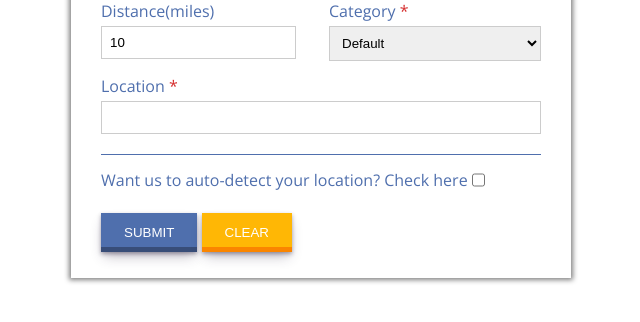
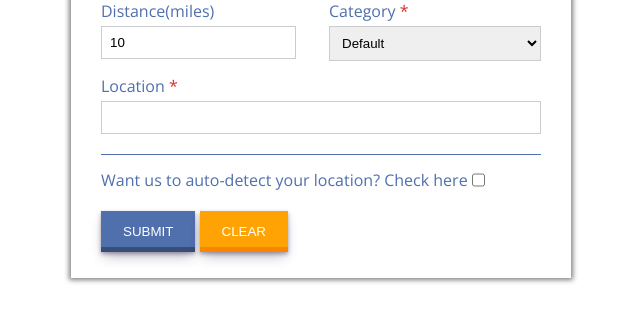
Before and after one commit to pppiyo/Yelp, a Flask app: page / in a window 1280 px wide. Shown: the part 222-544 px from the top of the page, without its empty margins (319-959 px from the left). Run offline with Flask 2, Linux system fonts and the light colour scheme; some libraries are stand-ins or nearby versions.

Commit message:
twicks.. css etc.

```diff
--- a/static/css/app.css
+++ b/static/css/app.css
@@ -89,10 +89,10 @@ button {
     display: inline-block;
     color: white;
     border: none;
-    padding: 12px 23px;
+    padding: 13px 22px;
     text-transform: uppercase;
     font-weight: lighter;
-    margin-top: 1.1rem;
+    margin-top: 1rem;
 }
 
 #submit {
@@ -102,7 +102,7 @@ button {
 
 #clear {
     box-shadow: rgba(45, 35, 66, 0.4) 0 2px 4px, rgba(45, 35, 66, 0.3) 0 7px 13px -3px, #fa8500 0 -5px 0 inset;
-    background-color: #ffb705;
+    background-color: #ffa305;
 }
 
 button:hover,
@@ -140,6 +140,7 @@ table {
 }
 
 th {
+    font-weight: bold;
     background-color: #4f6fad;
     color: white;
 }
@@ -150,7 +151,6 @@ td {
 }
 
 td {
-    /* max-width: 50px; */
     color: black;
 }
 
--- a/static/index.html
+++ b/static/index.html
@@ -68,6 +68,8 @@
 
     <br>
     <br>
+    <br>
+    <br>
 
 
     <section id="searchResults"></section>
```
